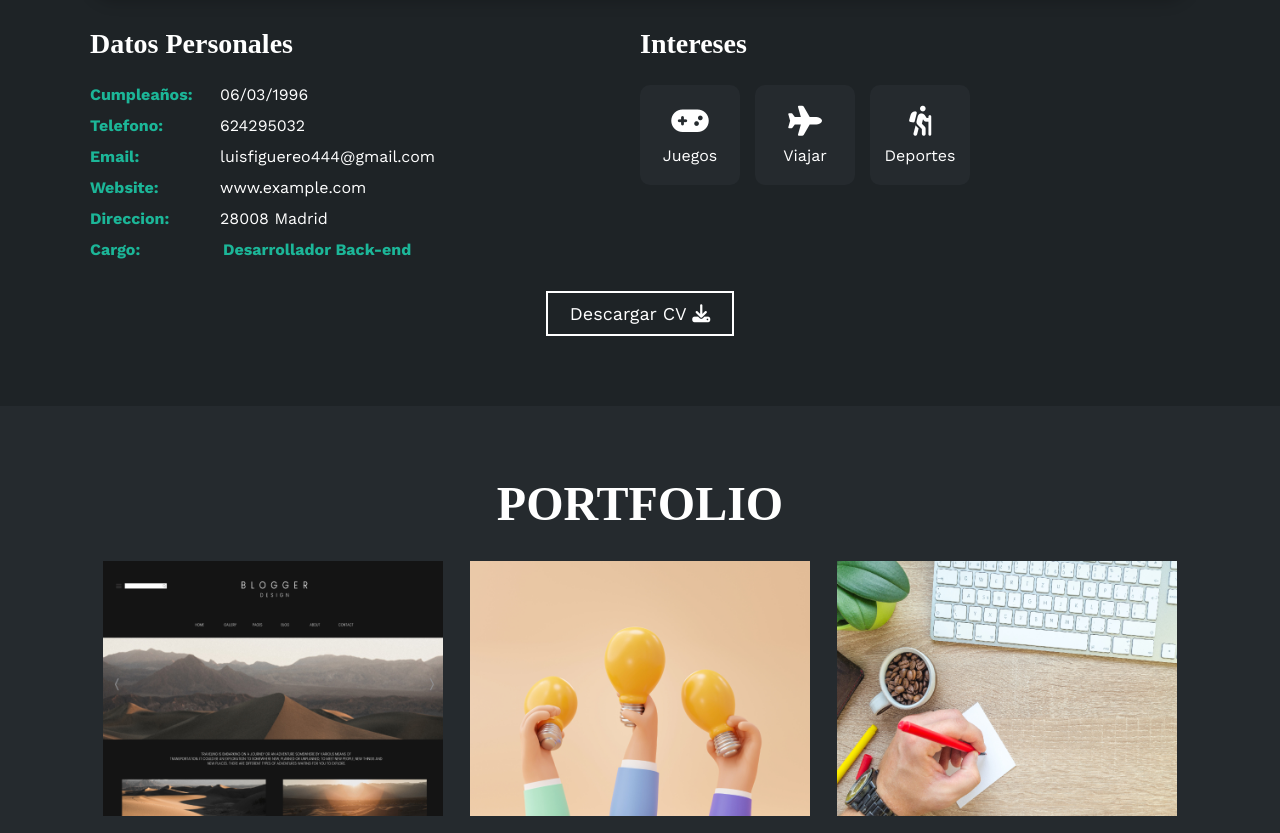
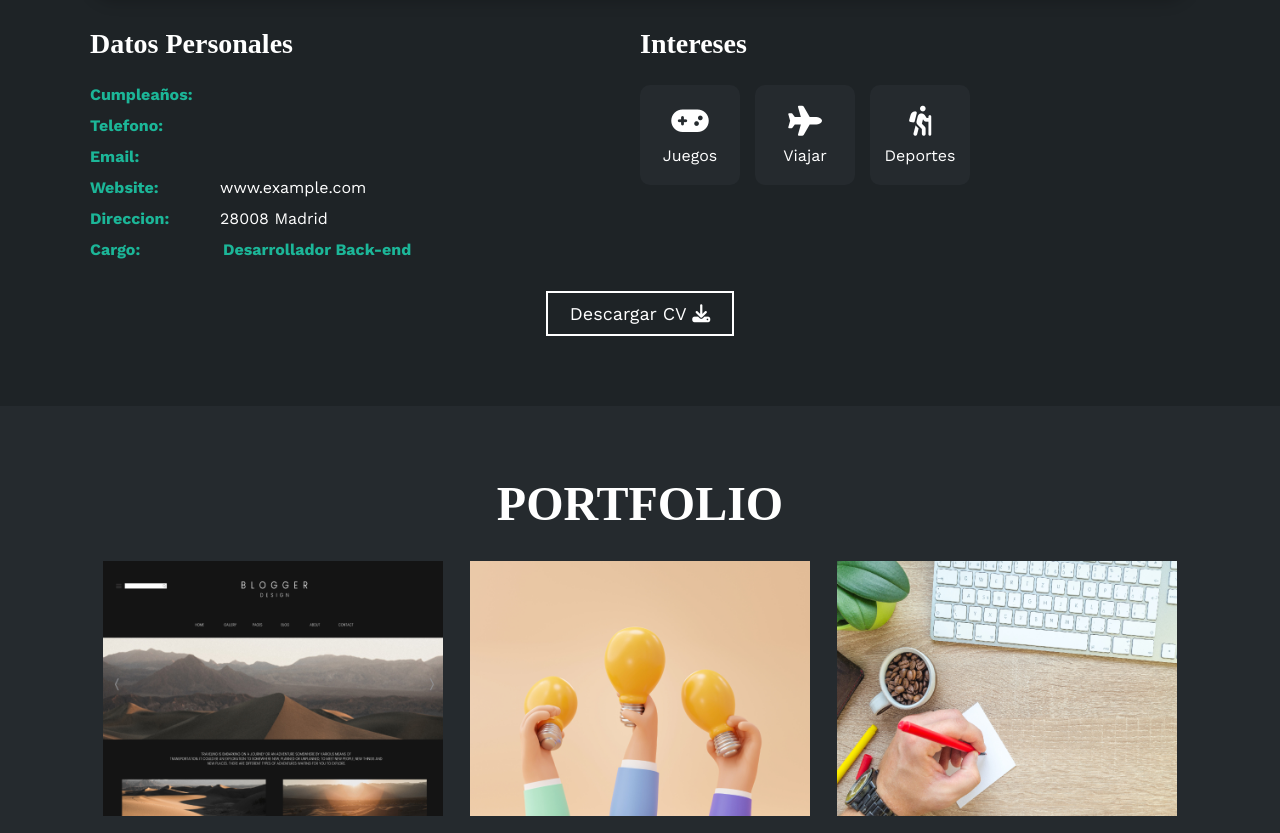
Before and after one commit to Luchan63/PORTFOLIO, a plain HTML site: page index.html in a window 1280 px wide. Shown: the part 1235-2068 px from the top of the page. Drawn offline with nearby package versions, Linux system fonts and the light colour scheme.

Commit message:
corregi mis datos personales

```diff
--- a/index.html
+++ b/index.html
@@ -86,9 +86,9 @@
                 <div class="col">
                     <h3>Datos Personales</h3>
                     <ul>
-                        <li> <strong>Cumpleaños:</strong>06/03/1996</li>
-                        <li><strong>Telefono:</strong>624295032</li>
-                        <li><strong>Email:</strong>luisfiguereo444@gmail.com </li>
+                        <li> <strong>Cumpleaños:</strong></li>
+                        <li><strong>Telefono:</strong></li>
+                        <li><strong>Email:</strong></li>
                         <li><strong>Website:</strong>www.example.com </li>
                         <li><strong>Direccion:</strong>28008 Madrid </li>
                         <li><strong>Cargo:</strong><span>Desarrollador Back-end</span> </li>
```
